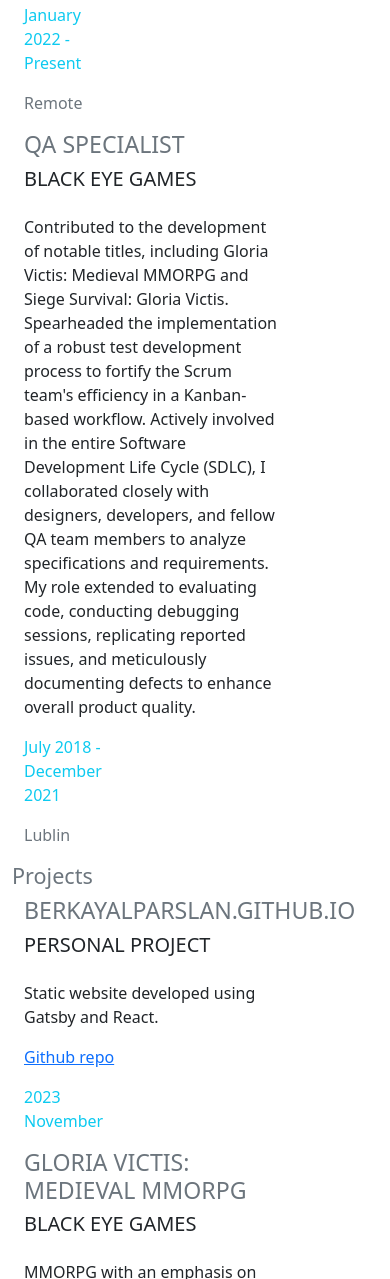
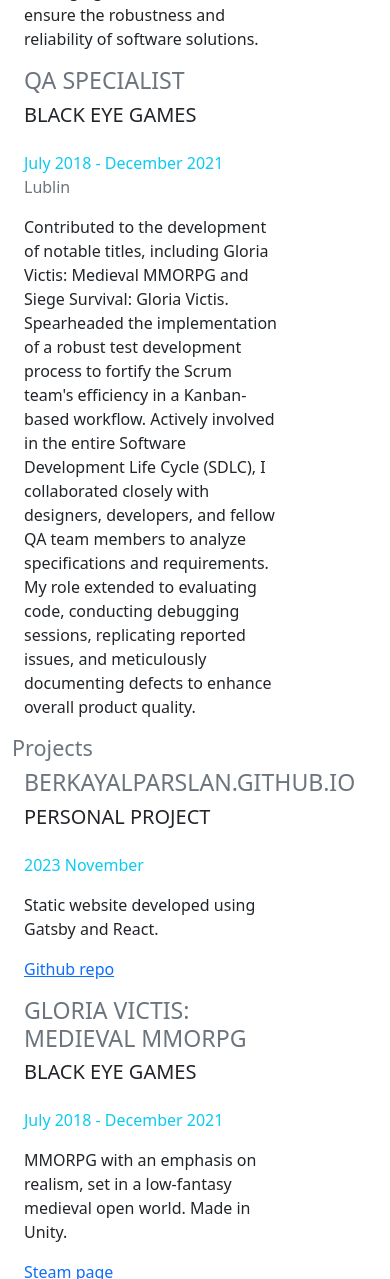
Before and after one commit to berkayalparslan/berkayalparslan.github.io, a Gatsby site: page / in a window 390 px wide. Shown: the part 3084-4363 px from the top of the page. Built offline with nearby package versions, Linux system fonts and the light colour scheme; Gatsby itself is replaced by a stand-in of ours.

Commit message:
changed date location for sm devices

```diff
--- a/src/components/date-list-item.js
+++ b/src/components/date-list-item.js
@@ -8,9 +8,13 @@ const DateListItem = ({ title, subtitle, description, time, place }) => {
       <div className="w-75">
         <h3 className="text-uppercase text-secondary mb-2 font-weight-bolder">{title}</h3>
         <h5 className="text-uppercase text-dark mb-4 font-weight-bold">{subtitle}</h5>
-        <p>{description}</p>
+        <div className="w-25 d-lg-none">
+        <p className="text-info mb-0 text-nowrap">{time}</p>
+        <p className="text-secondary font-italic">{place}</p>
       </div>
-      <div className="w-25">
+        <p className="description">{description}</p>
+      </div>
+      <div className="w-25 d-none d-lg-inline">
         <p className="text-info">{time}</p>
         <p className="text-secondary font-italic">{place}</p>
       </div>
--- a/src/components/layout.module.css
+++ b/src/components/layout.module.css
@@ -56,9 +56,6 @@ li, i{
 }
 
 .section-title{
-  /* margin-top: 20vh;
-  margin-left: 4vh;
-   */
    margin: 5vh 2vh;
   font-size: 10vh;
   text-align: left;
```
